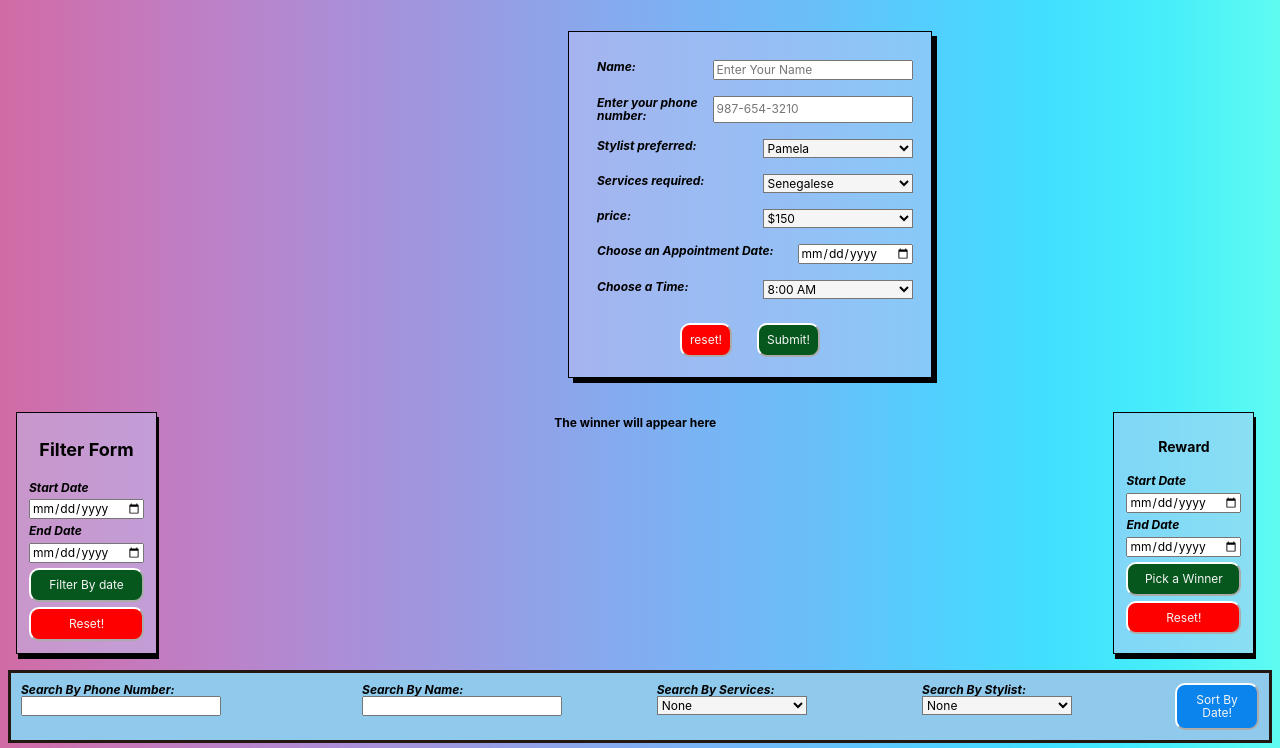
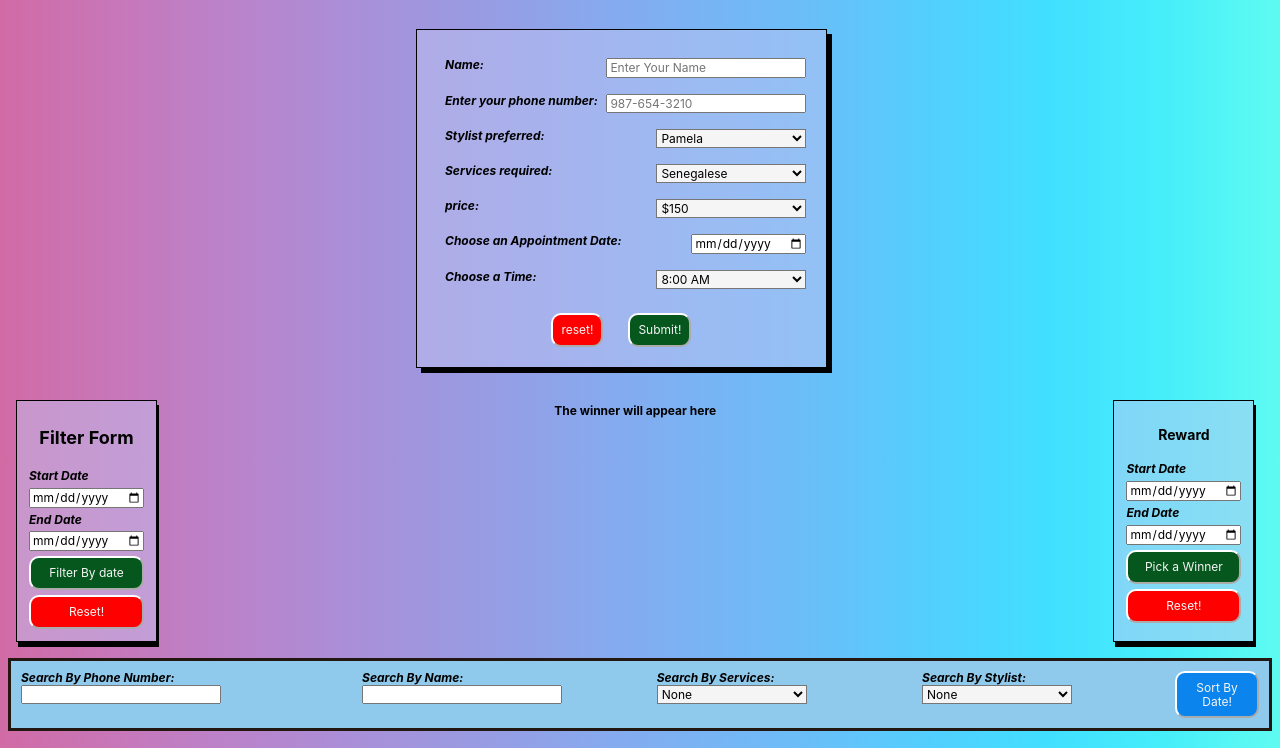
Before and after one commit to efoejean/Project1, a website with bundled scripts: page index.html in a window 1280 px wide. Shown: the part 47-795 px from the top of the page. Built offline with nearby package versions, Linux system fonts and the light colour scheme.

Commit message:
update the center class

```diff
--- a/style.css
+++ b/style.css
@@ -105,10 +105,10 @@ select {
   background-color: rgb(11, 132, 238);
 }
 .center {
-  margin: auto;
-  margin-left: 550px;
-  padding: 10px;
-  width: 400px;
+  border-radius: 4px;
+  margin: 0 auto;
+  padding: 8px;
+  width: 480px;
 }
 .div {
   background-color: rgb(143, 202, 236);
```
